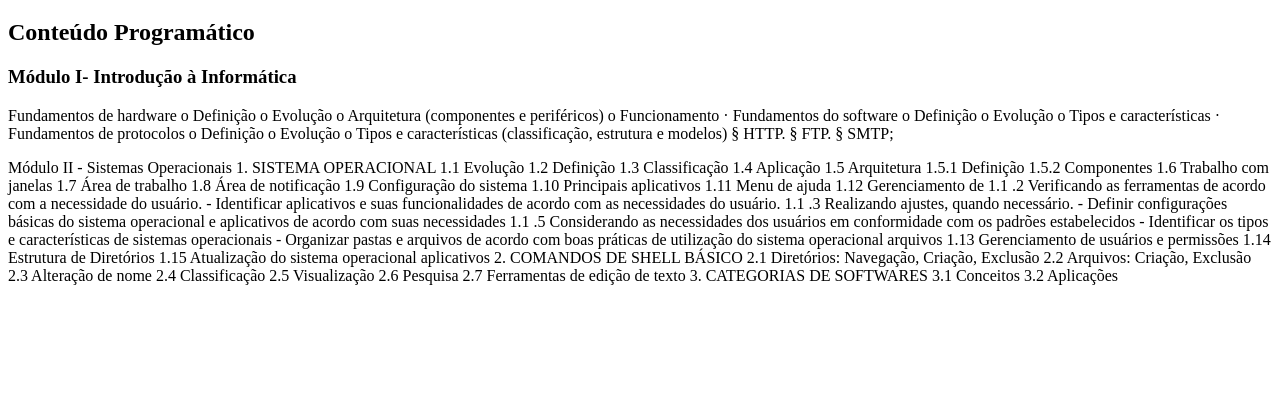
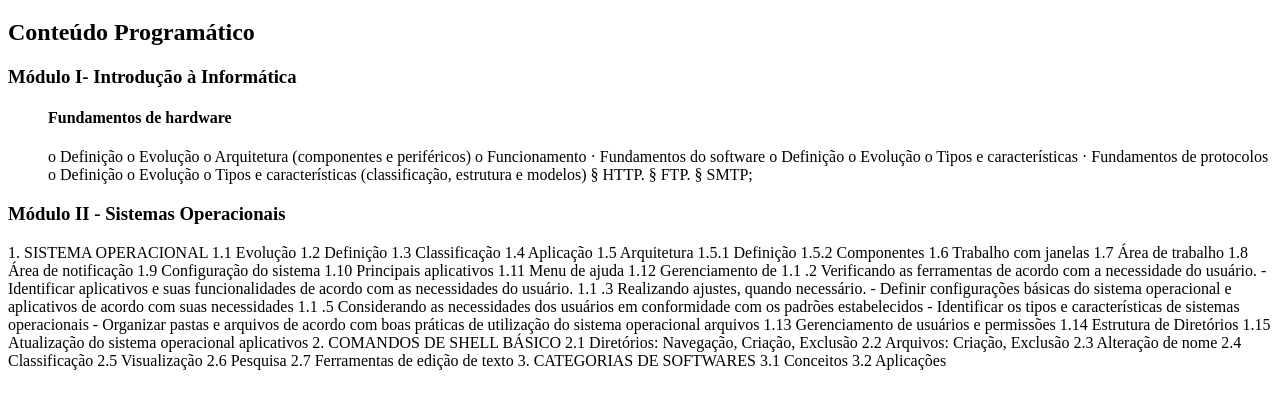
Before and after one commit to JocielPassos/Reedzero, a plain HTML site: page index.html in a window 1280 px wide. Shown: the part 61-470 px from the top of the page. Drawn offline with Linux system fonts and the light colour scheme.

Commit message:
semana2 - aula2

```diff
--- a/index.html
+++ b/index.html
@@ -11,9 +11,15 @@
     <h2>Conteúdo Programático</h2>
     <h3>Módulo I- Introdução à Informática</h3>
 
-    <p>Fundamentos de hardware o Definição o Evolução o Arquitetura (componentes e periféricos) o Funcionamento · Fundamentos do software o Definição o Evolução o Tipos e características · Fundamentos de protocolos o Definição o Evolução o Tipos e características (classificação, estrutura e modelos) § HTTP. § FTP. § SMTP;</p>
+ <ul>
 
-    Módulo II - Sistemas Operacionais
+    <h4>Fundamentos de hardware</h4>
+     o Definição o Evolução o Arquitetura (componentes e periféricos) o Funcionamento · Fundamentos do software o Definição o Evolução o Tipos e características · Fundamentos de protocolos o Definição o Evolução o Tipos e características (classificação, estrutura e modelos) § HTTP. § FTP. § SMTP;
+
+
+ </ul>
+
+   <h3>Módulo II - Sistemas Operacionais</h3>
 
     1. SISTEMA OPERACIONAL 1.1 Evolução 1.2 Definição 1.3 Classificação 1.4 Aplicação 1.5 Arquitetura 1.5.1 Definição 1.5.2 Componentes 1.6 Trabalho com janelas 1.7 Área de trabalho 1.8 Área de notificação 1.9 Configuração do sistema 1.10 Principais aplicativos 1.11 Menu de ajuda 1.12 Gerenciamento de 1.1 .2 Verificando as ferramentas de acordo com a necessidade do usuário. - Identificar aplicativos e suas funcionalidades de acordo com as necessidades do usuário. 1.1 .3 Realizando ajustes, quando necessário. - Definir configurações básicas do sistema operacional e aplicativos de acordo com suas necessidades
 
```
